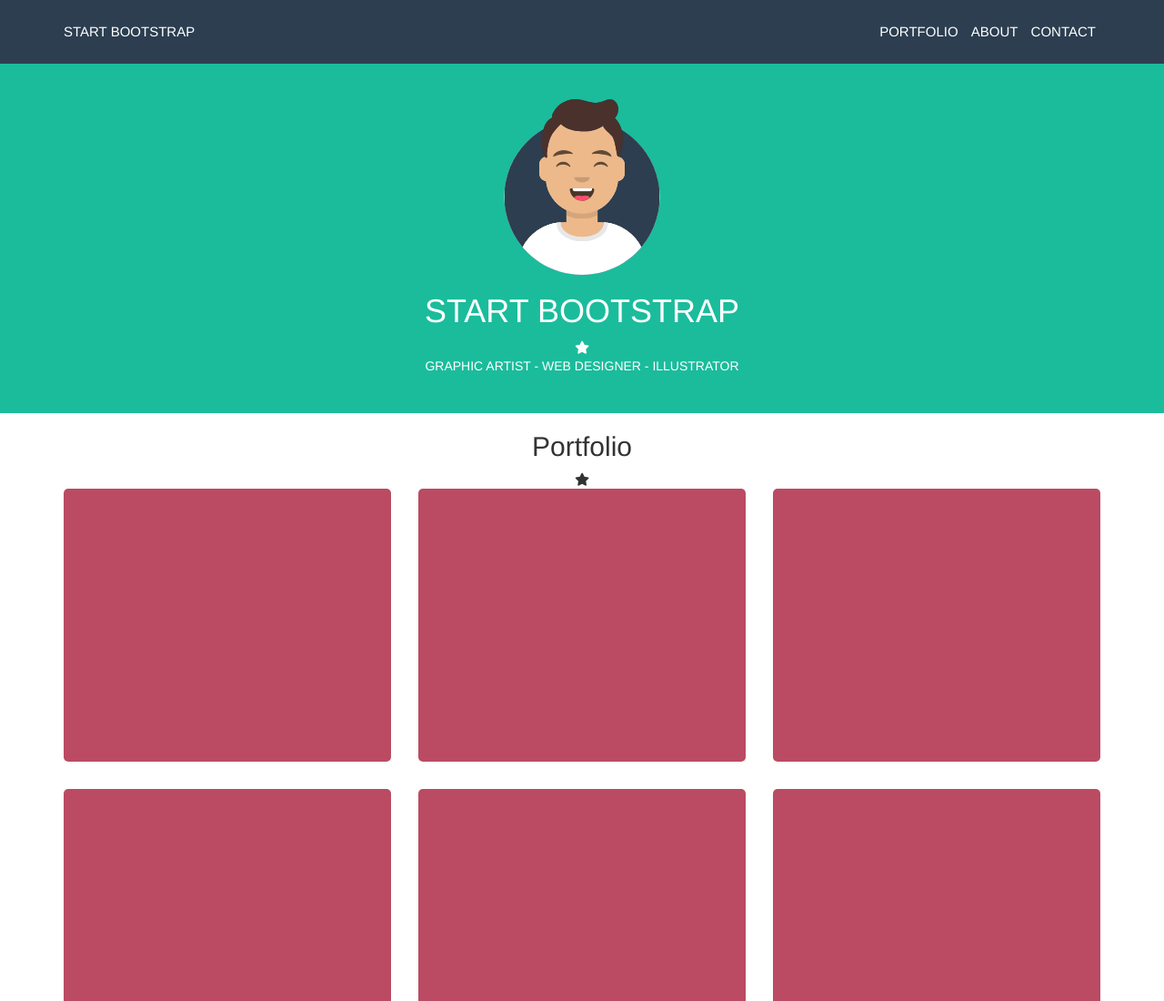
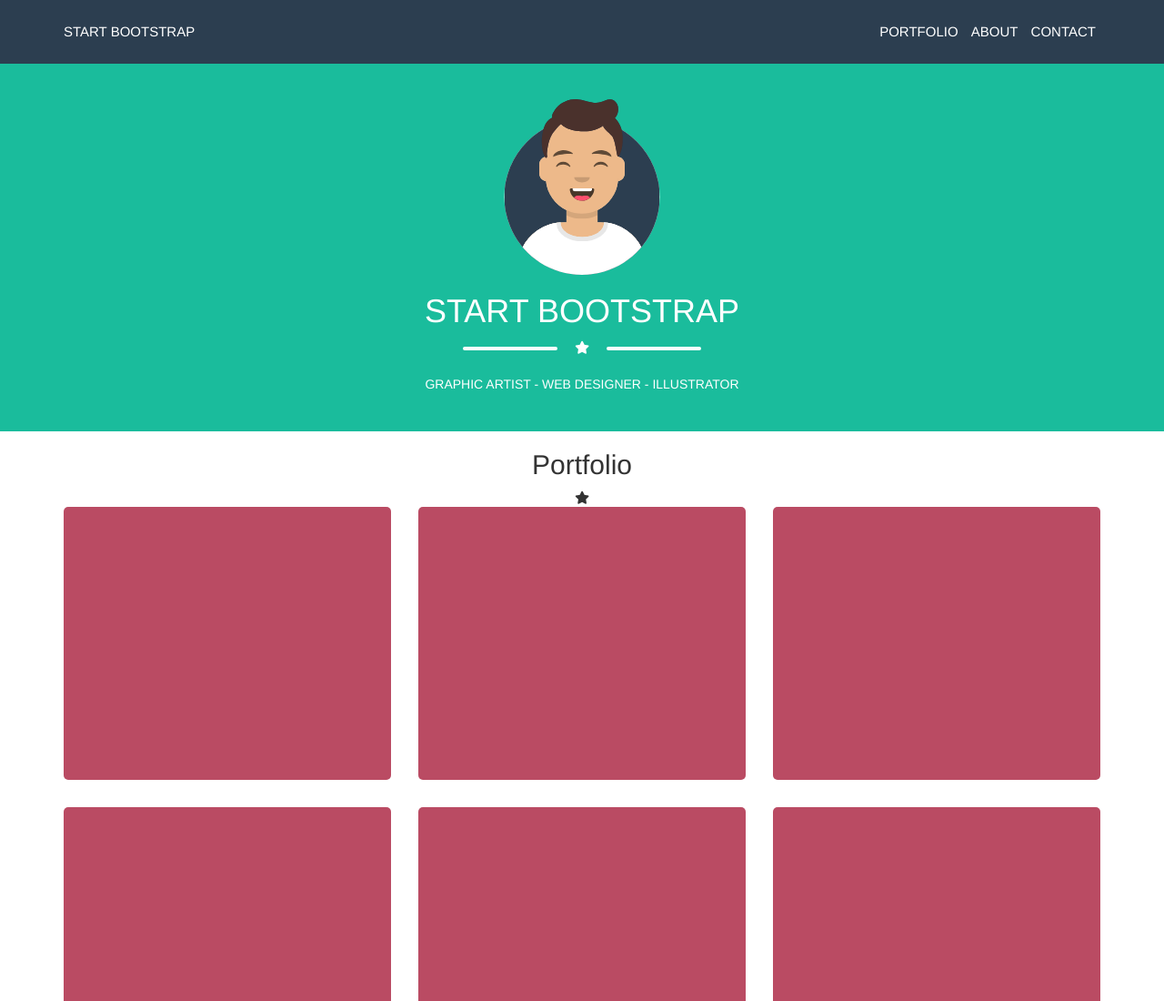
Before and after one commit to lindam-code/html-css-bootstrap-freelancer, a plain HTML site: page index.html in a window 1280 px wide. Shown: the top 1100 px of the page at 91% size. Drawn offline with nearby package versions, Linux system fonts and the light colour scheme.

Commit message:
Creato il divisore: stella con righe 2 righe affiancate.

```diff
--- a/css/style.css
+++ b/css/style.css
@@ -18,6 +18,18 @@ body {
 .ms_section-secondary .ms-section-title {
   color: #333;
 }
+.ms_divider {
+  margin-bottom: 20px;
+}
+.ms_divider hr {
+  display: inline-block;
+  width: 100px;
+  border: 2px solid white;
+  vertical-align: middle;
+  margin: 0 15px;
+  border-radius: 5px;
+}
+
 /* Fine regole componenti */
 
 /* Inizio navigazione */
--- a/index.html
+++ b/index.html
@@ -54,8 +54,10 @@
               <img src="img/avataaars.svg" alt="avatar image">
             </div>
             <h1>Start Bootstrap</h1>
-            <div class="ms-divider">
+            <div class="ms_divider">
+              <hr>
               <i class="fas fa-star"></i>
+              <hr>
             </div>
             <p>Graphic Artist - Web Designer - Illustrator</p>
 
```
